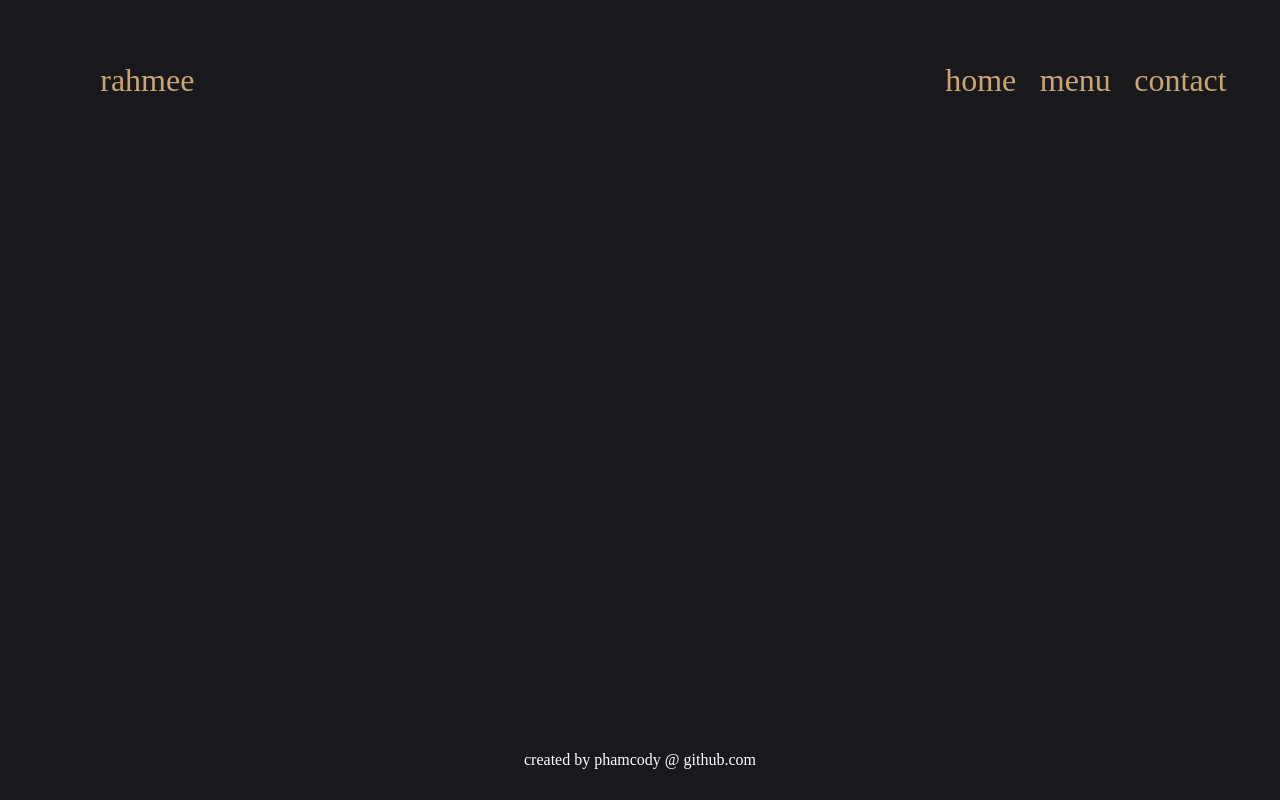
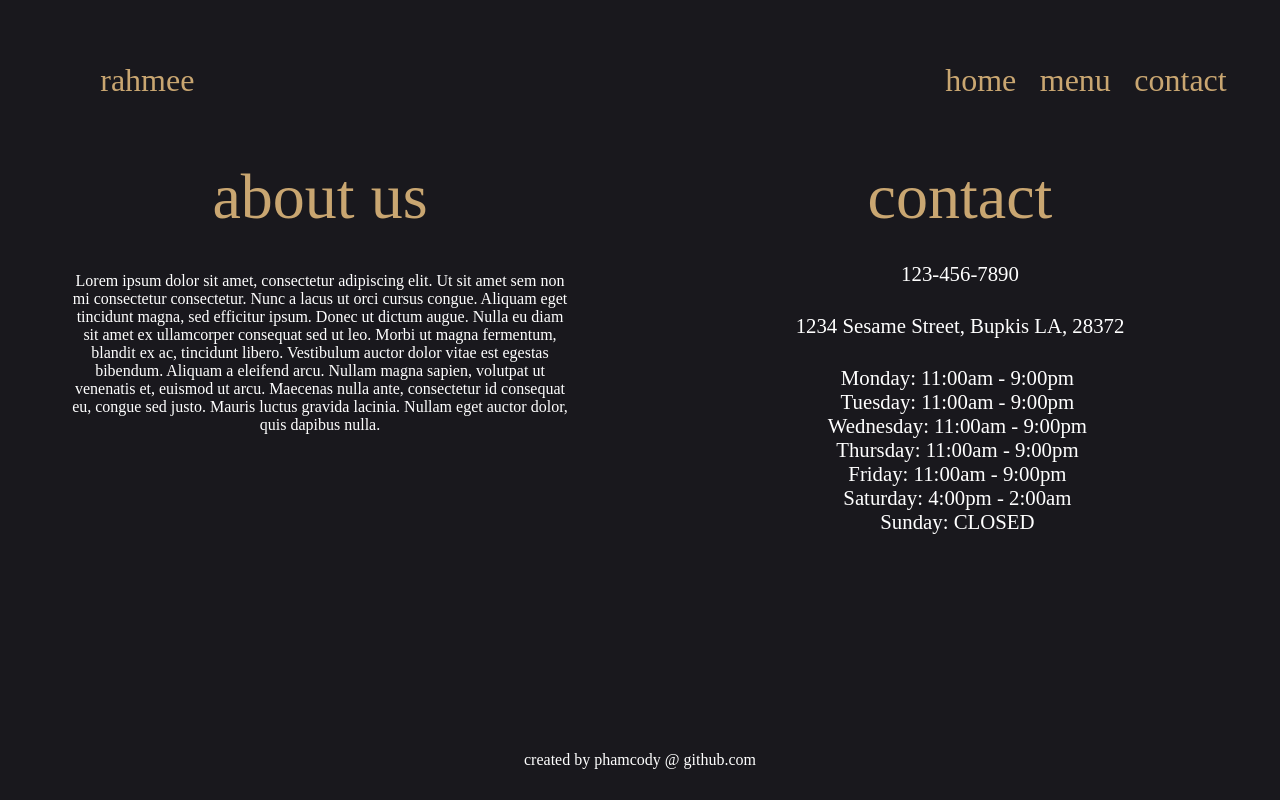
Before and after one commit to phamcody/restaurant-page, a website built with webpack: page dist/index.html in a window 1280 px wide. Both pictures are taken after a click on the link "contact". Built offline with nearby package versions, Linux system fonts and the light colour scheme; a web font is replaced by a local one.

Commit message:
Make contact page

```diff
--- a/src/contact.js
+++ b/src/contact.js
@@ -37,13 +37,50 @@ export default function contact() {
 
     let mainContainer = document.createElement('div');
     mainContainer.classList.add('main');
+    mainContainer.classList.add('contactMain');
     content.appendChild(mainContainer);
 
-    let mainSubContainer = document.createElement('div');
-    mainSubContainer.classList.add('aboutContainer');
+    let leftContainer = document.createElement('div');
+    leftContainer.classList.add('left-container');
+    mainContainer.appendChild(leftContainer);
 
-    mainContainer.appendChild(mainSubContainer);
+    let leftHeader = document.createElement('div');
+    leftHeader.classList.add('aboutHeader');
+    leftHeader.textContent = 'about us'
+    leftContainer.appendChild(leftHeader);
 
+    let leftDesc = document.createElement('div');
+    leftDesc.classList.add('leftDesc');
+    leftDesc.textContent = 'Lorem ipsum dolor sit amet, consectetur adipiscing elit. Ut sit amet sem non mi consectetur consectetur. Nunc a lacus ut orci cursus congue. Aliquam eget tincidunt magna, sed efficitur ipsum. Donec ut dictum augue. Nulla eu diam sit amet ex ullamcorper consequat sed ut leo. Morbi ut magna fermentum, blandit ex ac, tincidunt libero. Vestibulum auctor dolor vitae est egestas bibendum. Aliquam a eleifend arcu. Nullam magna sapien, volutpat ut venenatis et, euismod ut arcu. Maecenas nulla ante, consectetur id consequat eu, congue sed justo. Mauris luctus gravida lacinia. Nullam eget auctor dolor, quis dapibus nulla.'
+    leftContainer.appendChild(leftDesc);
+
+    let rightContainer = document.createElement('div');
+    rightContainer.classList.add('right-Container');
+    let rightContact = document.createElement('div');
+    rightContact.classList.add('aboutHeader');
+    rightContact.textContent = 'contact';
+    rightContainer.appendChild(rightContact);
+    let rightPhone = document.createElement('div');
+    rightPhone.classList.add('rightDesc');
+    rightPhone.textContent = '123-456-7890';
+    let rightAddress = document.createElement('div');
+    rightAddress.classList.add('rightDesc');
+    rightAddress.textContent = '1234 Sesame Street, Bupkis LA, 28372';
+    let rightHours = document.createElement('div');
+    rightHours.classList.add('rightDesc')
+    rightHours.setAttribute('style', 'white-space: pre');
+    rightHours.textContent = 'Monday: 11:00am - 9:00pm \r\n';
+    rightHours.textContent += 'Tuesday: 11:00am - 9:00pm \r\n';
+    rightHours.textContent += 'Wednesday: 11:00am - 9:00pm \r\n';
+    rightHours.textContent += 'Thursday: 11:00am - 9:00pm \r\n';
+    rightHours.textContent += 'Friday: 11:00am - 9:00pm \r\n';
+    rightHours.textContent += 'Saturday: 4:00pm - 2:00am \r\n';
+    rightHours.textContent += 'Sunday: CLOSED \r\n';
+
+    mainContainer.appendChild(rightContainer);
+    rightContainer.appendChild(rightPhone);
+    rightContainer.appendChild(rightAddress);
+    rightContainer.appendChild(rightHours);
 
     let footer = document.createElement('div');
     footer.textContent = 'created by phamcody @ github.com';
--- a/src/styles.css
+++ b/src/styles.css
@@ -175,3 +175,54 @@ a:hover::after {
     font-weight: normal;
     font-style: normal;
 }
+
+.contactMain {
+    display: grid;
+    grid-template-columns: 1fr 1fr;
+}
+
+.left-container,
+.right-Container {
+    display: grid;
+    justify-content: center;
+    height: 70vh;
+}
+
+.aboutHeader {
+    font-size: 4rem;
+    color: #c9a671;
+    text-align: center;
+    font-family: 'JelleeBold';
+    font-weight: normal;
+    font-style: normal;
+}
+
+.left-container {
+    grid-template-rows: 1fr 4fr;
+    font-family: 'JelleeBold';
+    font-weight: normal;
+    font-style: normal;
+}
+
+.leftDesc {
+    width: 500px;
+    text-align: center;
+    font-size: 1rem;
+}
+
+.rightDesc {
+    font-family: 'JelleeBold';
+    font-weight: normal;
+    font-style: normal;
+    width: 500px;
+    text-align: center;
+    font-size: 1.3rem;
+}
+
+.right-Container {
+    display: flex;
+    flex-direction: column;
+    align-items: center;
+    gap: 5%;
+    justify-content: start;
+}
```
Also changed, not shown: dist/main.js.
